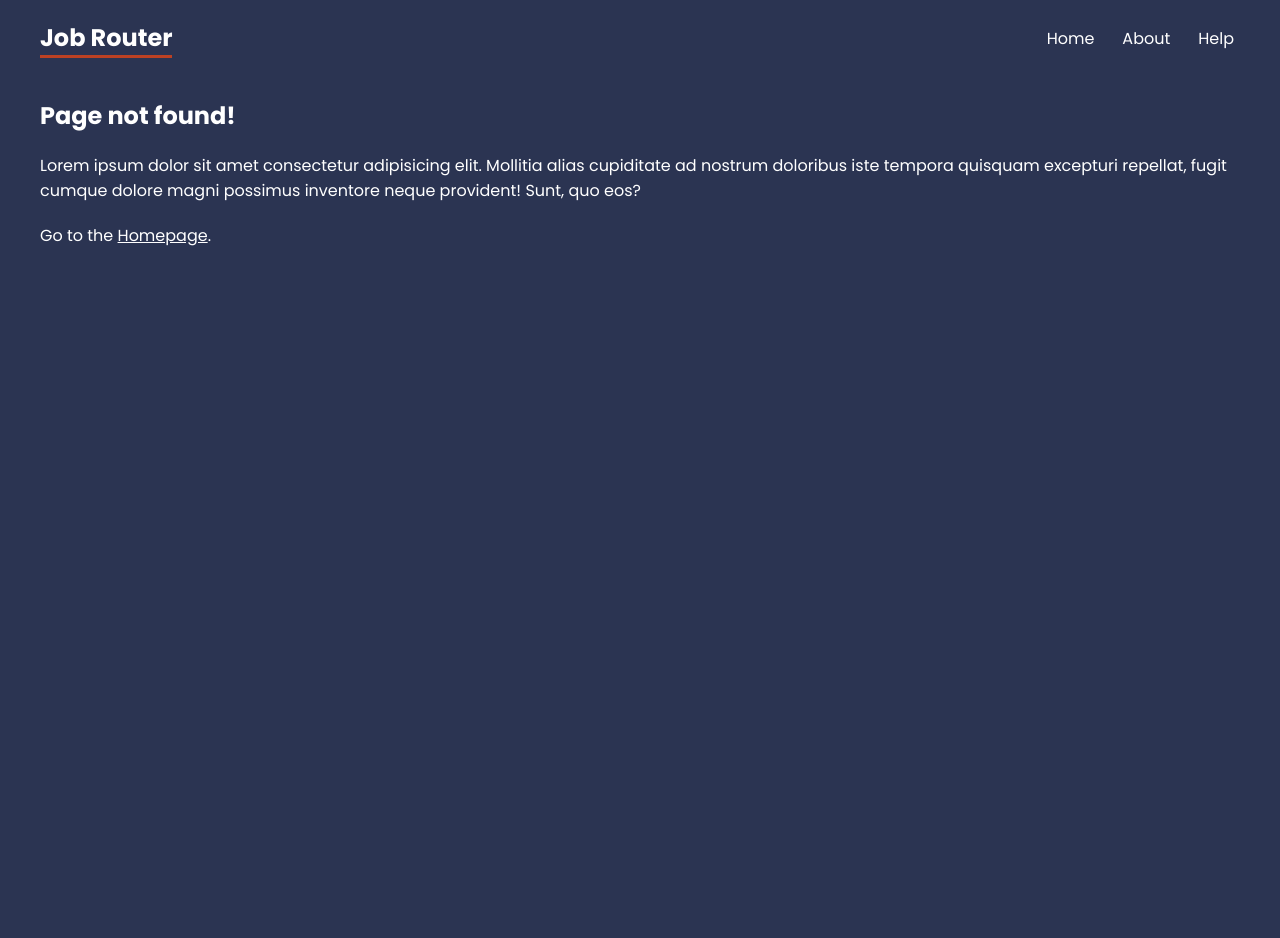
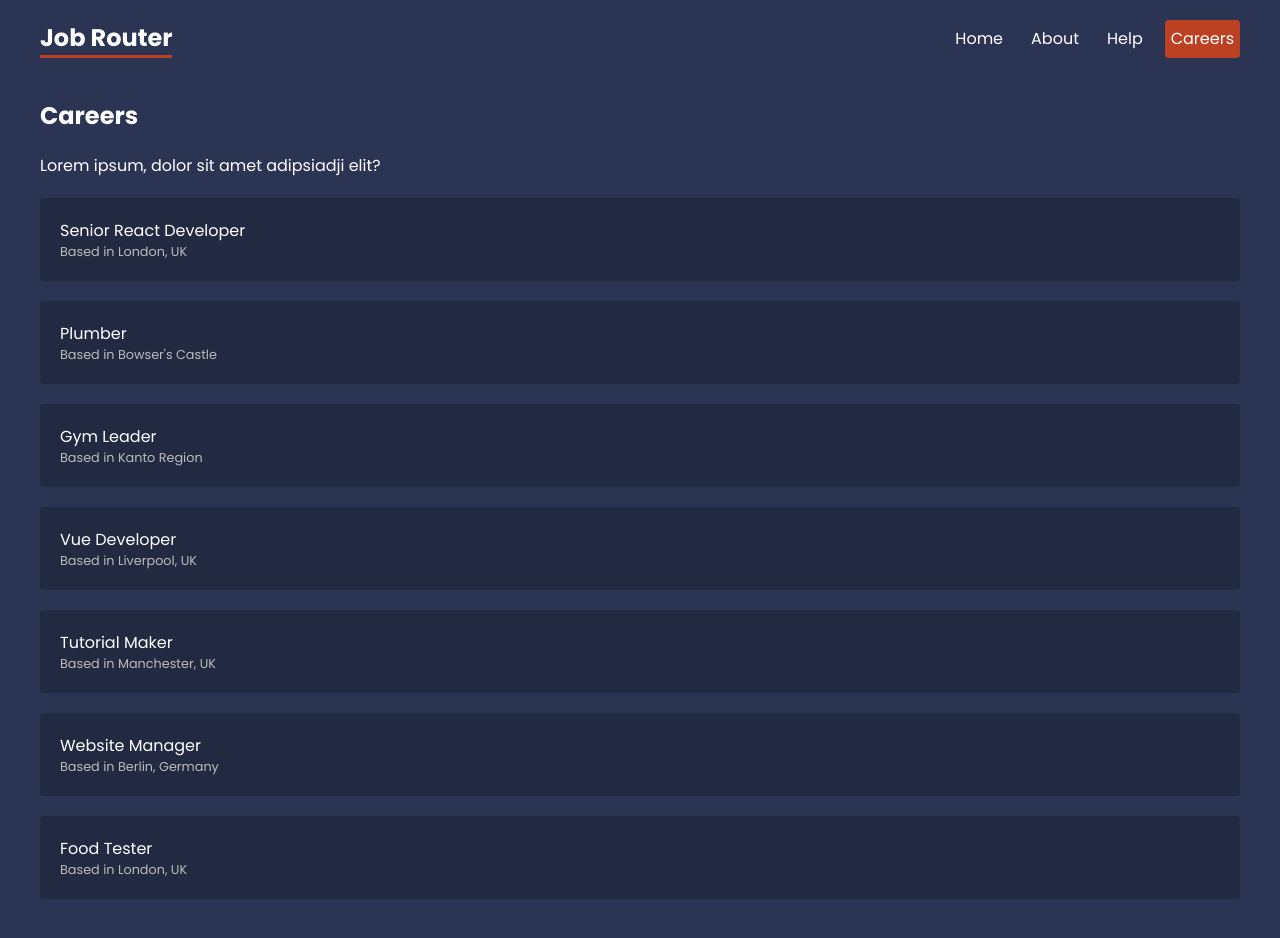
Before and after one commit to KhurramRehman/React-Routers, a JavaScript app in the folder react-routers/: page /careers in a window 1280 px wide. Shown: the top 938 px of the page. Before the commit the page ends 800 px from the top, so only its background shows below. Built offline with nearby package versions, Linux system fonts and the light colour scheme; data requests are answered from the project's data file; the HTML template or start-up script is replaced by a standard one.

Commit message:
lesson 6 completed

```diff
--- a/react-routers/package.json
+++ b/react-routers/package.json
@@ -6,6 +6,7 @@
     "@testing-library/jest-dom": "^5.17.0",
     "@testing-library/react": "^13.4.0",
     "@testing-library/user-event": "^13.5.0",
+    "json-server": "^1.0.0-alpha.23",
     "react": "^18.2.0",
     "react-dom": "^18.2.0",
     "react-router-dom": "^6.22.3",
--- a/react-routers/src/App.js
+++ b/react-routers/src/App.js
@@ -11,6 +11,8 @@
 import Faq from './pages/help/Faq';
 import Contact from './pages/help/Contact';
 import NotFound from './pages/NotFound';
+import CareersLayout from './Layouts/CareersLayout';
+import Careers, { careersLoader } from './pages/careers/Careers';
 
 
 const router = createBrowserRouter(
@@ -18,9 +20,18 @@
     <Route path='/' element={<RootLayout />}>
       <Route index element={<Home />} />
       <Route path='about' element={<About />} />
+
       <Route path='help' element={<HelpLayout />}>
         <Route path='faq' element={<Faq />} />
         <Route path='contact' element={<Contact />} />
+      </Route>
+
+      <Route path='careers' element={<CareersLayout />} >
+        <Route
+        index
+        element={<Careers />}
+        loader={careersLoader}
+        />
       </Route>
 
       <Route path='*' element={<NotFound />} />
--- /dev/null
+++ b/react-routers/src/Layouts/CareersLayout.js
@@ -0,0 +1,14 @@
+import { Outlet } from "react-router-dom";
+
+const CareersLayout = () => {
+    return (
+        <div className="careers-layout">
+            <h2>Careers</h2>
+            <p>Lorem ipsum, dolor sit amet adipsiadji elit?</p>
+
+            <Outlet />
+        </div>
+     );
+}
+
+export default CareersLayout;
--- a/react-routers/src/Layouts/RootLayout.js
+++ b/react-routers/src/Layouts/RootLayout.js
@@ -9,6 +9,7 @@
                     <NavLink to='/'>Home</NavLink>
                     <NavLink to='about'>About</NavLink>
                     <NavLink to='help'>Help</NavLink>
+                    <NavLink to='careers'>Careers</NavLink>
                 </nav>
             </header>
             <main>
--- a/react-routers/src/index.css
+++ b/react-routers/src/index.css
@@ -101,7 +101,24 @@
 }
 
 /* careers list */
-
+.careers > a {
+  display: block;
+  background: rgba(0,0,0,0.2);
+  padding: 20px;
+  border-radius: 4px;
+  margin: 20px 0;
+  text-decoration: none;
+}
+.careers > a:hover p {
+  color: var(--primary);
+}
+.careers p {
+  margin: 0;
+}
+.careers > a p:last-child {
+ font-size: 0.8em;
+ color: #bbb;
+}
 
 /* careers details */
 
--- /dev/null
+++ b/react-routers/src/pages/careers/Careers.js
@@ -0,0 +1,26 @@
+import { useLoaderData, Link } from "react-router-dom";
+
+const Careers = () => {
+    const careers = useLoaderData();
+
+    return (
+        <div className="careers">
+            {careers.map(career => (
+                <Link to='/' key={career.id}>
+                    <p>{career.title}</p>
+                    <p>Based in {career.location}</p>
+                </Link>
+            ))}
+        </div>
+     );
+}
+
+export default Careers;
+
+//loader function
+
+export const careersLoader =  async () => {
+    const res = await fetch('http://localhost:4000/careers');
+
+    return res.json();
+}
```
Also changed, not shown: 1 other file (tests, documents, lock files or other folders).
